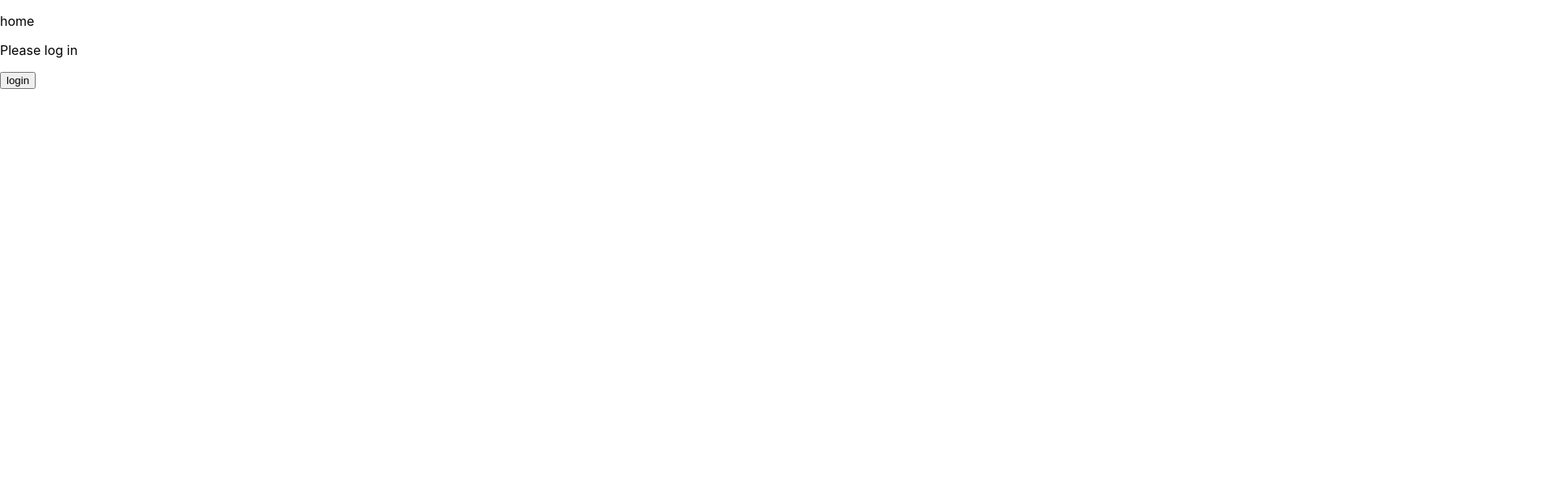
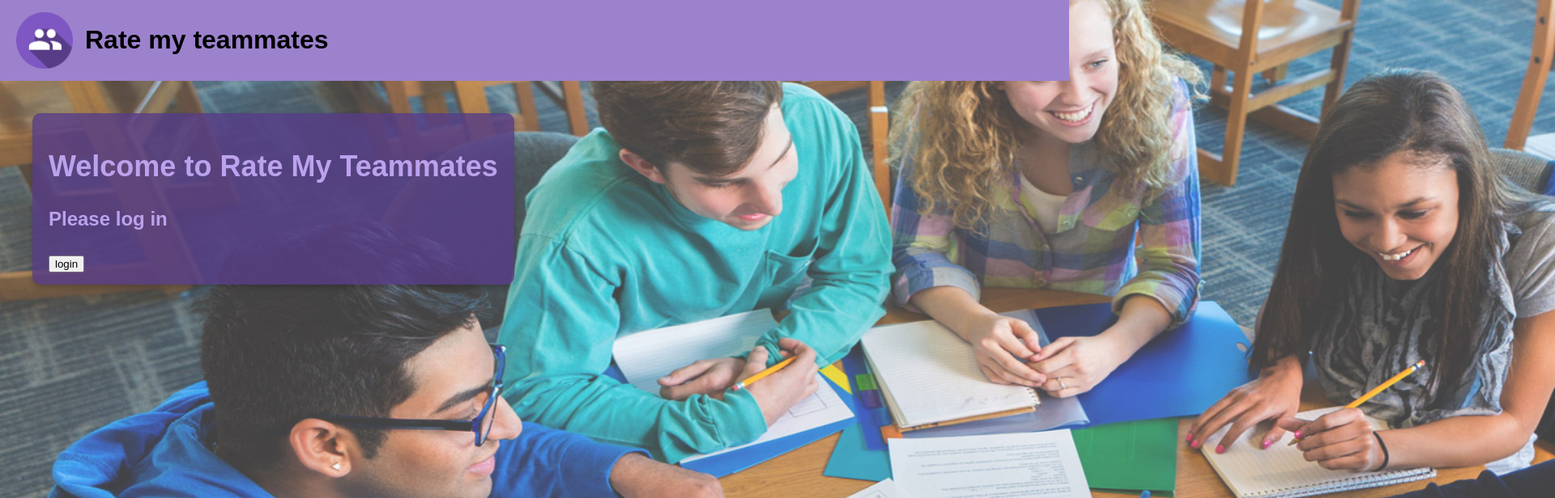
Before and after one commit to FrancoisMartinez/Team-10-SOEN341_Project_F24, a React (Vite) app in the folder FrontEnd/: page / in a window 1280 px wide. Shown: the top 616 px of the page at 81% size, 1920 px wide, since content can reach past the window. Built offline with nearby package versions, Linux system fonts and the light colour scheme.

Commit message:
Main page

```diff
--- a/FrontEnd/src/components/Header.jsx
+++ b/FrontEnd/src/components/Header.jsx
@@ -8,8 +8,8 @@ function Header() {
         <>
             <header className={styles.header}>
 
-                <img src="/Logo.webp" alt="Logo" width="50" height="50" />
-                <h1 className = {styles.test}>Rate my teammates</h1>
+                <img src="/Logo.webp" alt="Logo" width="70" height="70" />
+                <h1 className = {styles.siteName}>Rate my teammates</h1>
 
 
 
--- a/FrontEnd/src/pages/Home.jsx
+++ b/FrontEnd/src/pages/Home.jsx
@@ -1,6 +1,10 @@
-import React, {useContext} from 'react';
+import React, { useContext } from 'react';
 import { GlobalContext } from "../GlobalStateProvider.jsx";
-import {useNavigate} from "react-router-dom";
+import { useNavigate } from "react-router-dom";
+import Header from '../components/header.jsx';
+import styles from '/src/styles/Home.module.css'
+
+
 
 function Home() {
 
@@ -12,14 +16,28 @@ function Home() {
 
 
     return (
+
         <div>
+            <div>
+                <Header></Header>
+            </div>
 
+            <div className={styles.mainImage}>
+                <img src="/mainpage.jpg" alt="Main Page Image" height="1279px" width="2560px"/>
 
-            <p>home</p>
-            {state.user ? <p>Logged in as: {state.user.email}</p> : <p>Please log in</p>}
-            {state.user ? <button onClick={(e) => {e.preventDefault();
-                dispatch({type: 'LOGOUT'});
-                }}>Logout</button> : <button onClick={() => {navigate('/login')}}>login</button>}
+            </div>
+
+            <div className={styles.welcomeMessage}>
+                <h2>Welcome to Rate My Teammates</h2>
+
+                {state.user ? <p>Logged in as: {state.user.email}</p> : <p>Please log in</p>}
+                {state.user ? <button onClick={(e) => {
+                    e.preventDefault();
+                    dispatch({ type: 'LOGOUT' });
+                }}>Logout</button> : <button onClick={() => { navigate('/login') }}>login</button>}
+
+            </div>
+
 
 
 
--- a/FrontEnd/src/styles/Header.module.css
+++ b/FrontEnd/src/styles/Header.module.css
@@ -4,4 +4,12 @@
     padding: 10px 20px;
     display: flex;
     align-items: center;
+    position: fixed;
+    top: 0;
+    width: 100%;
+    z-index: 1000;
 }
+
+.siteName {
+    margin-left: 15px;
+}
--- /dev/null
+++ b/FrontEnd/src/styles/Home.module.css
@@ -0,0 +1,36 @@
+
+.mainImage {
+    top: 0;
+    left: 0;
+    width: 100vw; /* Full width */
+    height: 100vh; /* Full height */
+    object-fit: cover; /* Ensure the image scales properly */
+    z-index: -1; /* Send the image behind other content */
+}
+
+
+.welcomeMessage {
+    position: absolute;
+    left: 40px;
+    top: 140px;
+    background-color: rgba(87, 60, 135, 0.8); /* Adjusted for transparency */
+    padding: 15px 20px;
+    color: #bca2ed;
+    font-weight: bold;
+    font-size: 1.5em;
+    font-family: 'Arial', sans-serif;
+    border-radius: 10px;
+    box-shadow: 0 4px 6px rgba(0, 0, 0, 0.2);
+    max-width: 50%;
+}
+
+
+body {
+    font-family: 'Arial', sans-serif;
+    margin: 0;
+    padding: 0;
+    overflow: hidden; /* Prevent scrolling */
+    height: 100vh; /* Make sure body height is 100% */
+    width: 100vw; /* Make sure body width is 100% */
+    position: relative; /* Needed for absolute positioning of the image and message */
+}
```
Also changed, not shown: FrontEnd/public/mainpage.jpg (added).
